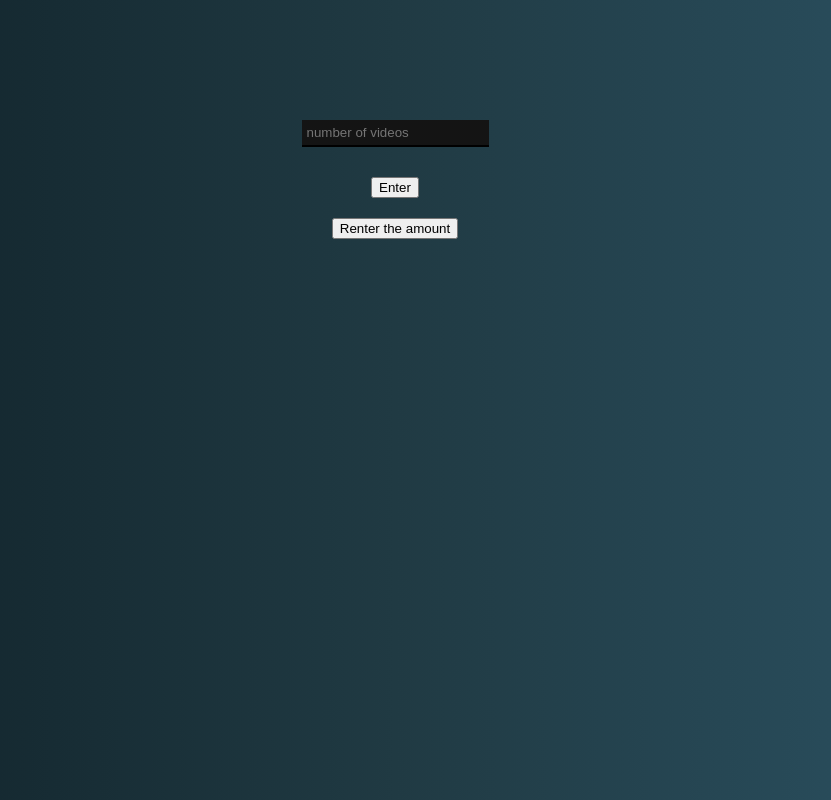
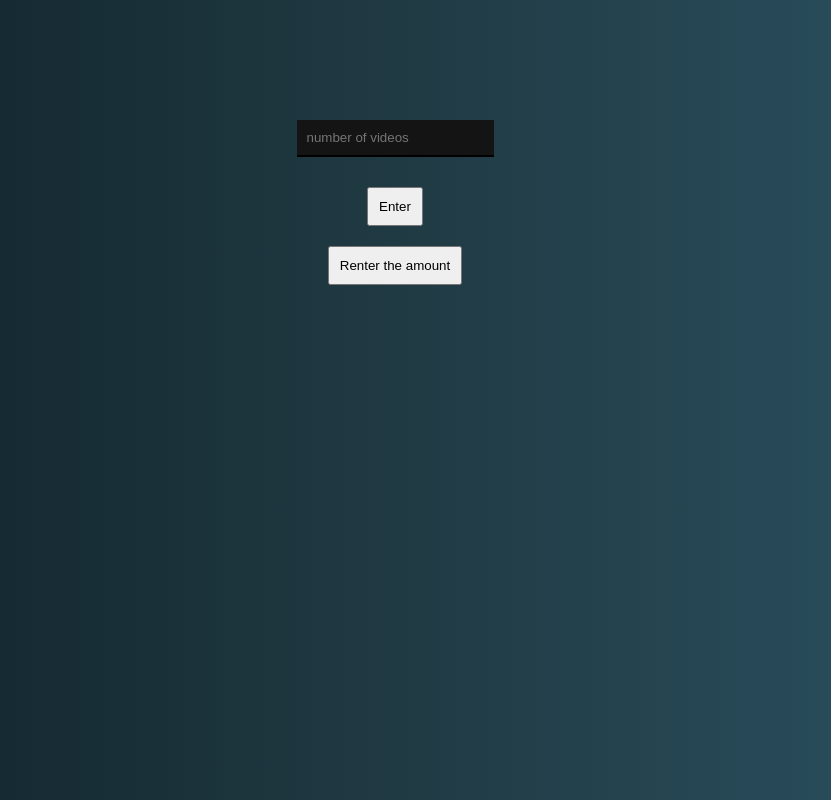
Before and after one commit to Eyadtl/AverageCalculater, a plain HTML site: page index.html in a window 1280 px wide. Shown: the whole page, without its empty margins (245-1076 px from the left). Drawn offline with Linux system fonts and the light colour scheme.

Commit message:
Update style.css

```diff
--- a/style.css
+++ b/style.css
@@ -30,14 +30,15 @@ input {
     box-sizing: border-box;
     border: none;
     border-bottom: 2px solid black;
-    /* color: white; */
-    padding: 5px;
+    color: white;
+    padding: 10px;
 }
 
+/*
 input[type=text]:focus {
     border: 3px solid #555;
     color: white;
-}
+} */
 
 .container1 {
     display: grid;
@@ -53,6 +54,7 @@ h2 {
 
 button {
     margin: 10px;
+    padding: 10px;
 }
 
 /* .result {
```
